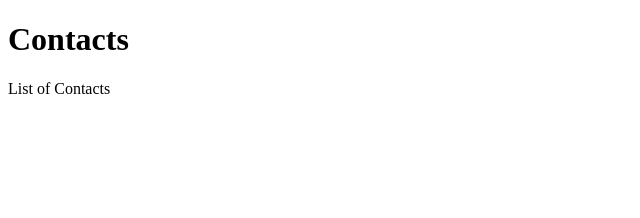
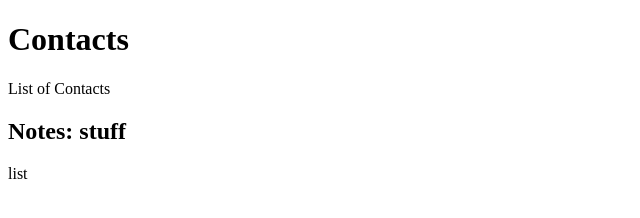
Before and after one commit to pjmilazzo/com.bread.demo, a plain HTML site: page WebContent/contacts.html in a window 1280 px wide. Shown: the whole page, without its empty margins (0-640 px from the left). Drawn offline with Linux system fonts and the light colour scheme.

Commit message:
added notes and completed coding

```diff
--- a/WebContent/contacts.html
+++ b/WebContent/contacts.html
@@ -7,5 +7,8 @@
 <body>
 	<H1>Contacts</H1>
 	<p>List of Contacts</p>
+
+	<H2>Notes:  stuff</H2>
+	<p>list</p>
 </body>
 </html>
```
